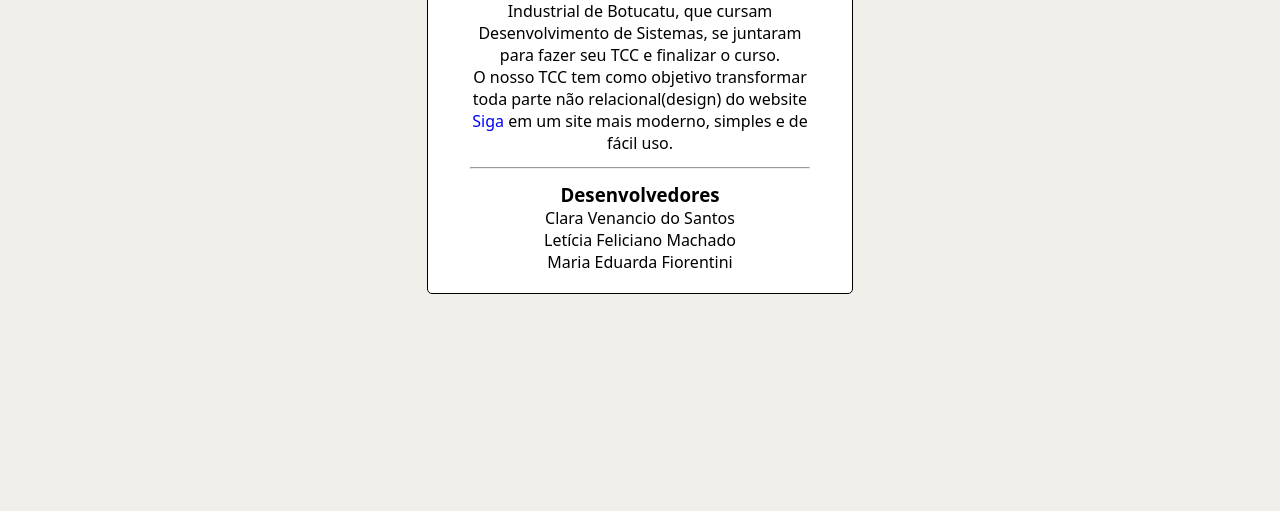
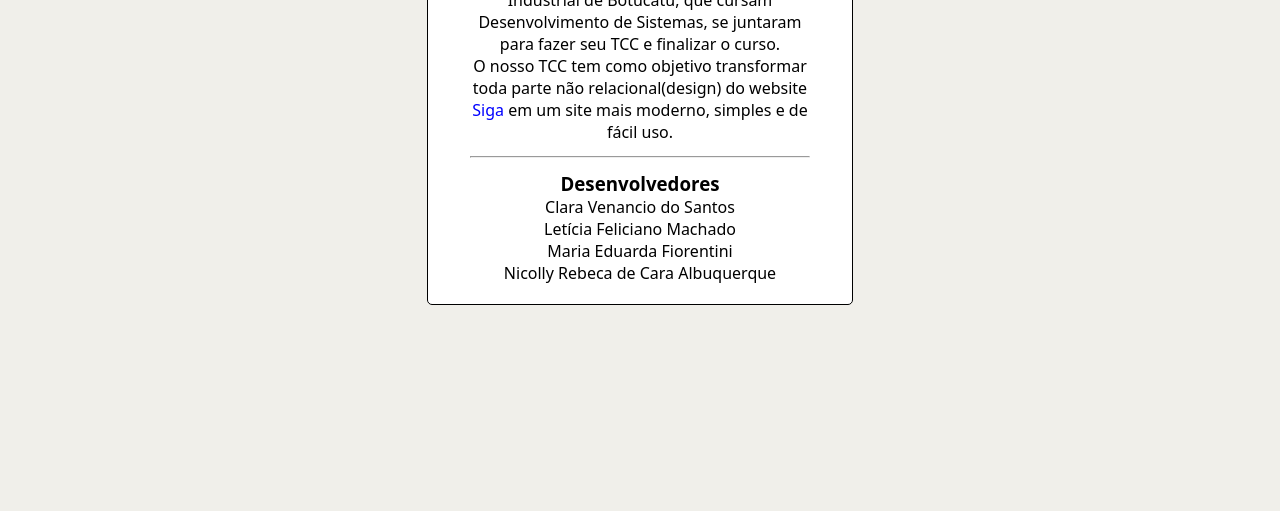
Before and after one commit to L33hxfm/Siga-Aluno, a plain HTML site: page sobre_base.html in a window 1280 px wide. Shown: the part 289-800 px from the top of the page. Drawn offline with nearby package versions, Linux system fonts and the light colour scheme.

Commit message:
Update sobre_base.html

```diff
--- a/sobre_base.html
+++ b/sobre_base.html
@@ -67,6 +67,10 @@
                 <p>
                     Maria Eduarda Fiorentini
                 </p>
+
+                <p>
+                    Nicolly Rebeca de Cara Albuquerque
+                </p>
             </div>
         </div>
     </section>
```
